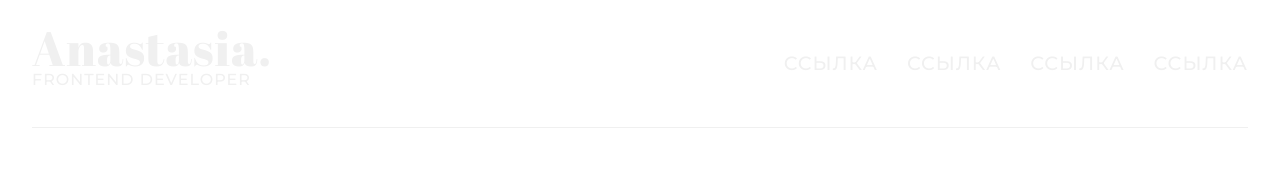
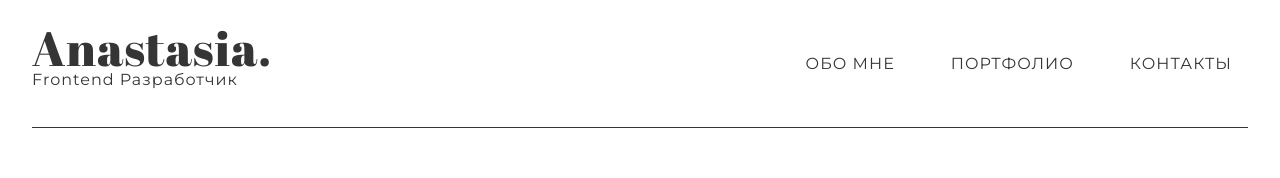
Before and after one commit to nastyakotova/portfolio, a React (Create React App) app: page / in a window 1280 px wide. Shown: the top 178 px of the page. Built offline with nearby package versions, Linux system fonts and the light colour scheme.

Commit message:
Изменена навигация

```diff
--- a/src/components/Navigation/Navigation.js
+++ b/src/components/Navigation/Navigation.js
@@ -1,18 +1,30 @@
+import React from 'react';
+import { useDispatch } from 'react-redux';
+import { Link } from 'react-router-dom';
+import { activatePopup, getContentType } from "../../store/popup/actionsCreators";
 import styles from './Navigation.module.scss';
 
 export default function Navigation() {
+  const dispatch = useDispatch();
+
   return (
     <div className={styles.blur}>
       <nav className={styles.navigation}>
         <div>
           <h1>Anastasia.</h1>
-          <p>Frontend Developer</p>
+          <p>Frontend Разработчик</p>
         </div>
         <div>
-          <a href="#">Ссылка</a>
-          <a href="#">Ссылка</a>
-          <a href="#">Ссылка</a>
-          <a href="#">Ссылка</a>
+          <Link to="/">Обо мне</Link>
+          <Link to="/portfolio">Портфолио</Link>
+          <a
+            href="/"
+            onClick={(event) => {
+              event.preventDefault();
+              dispatch(getContentType('contacts'));
+              dispatch(activatePopup());
+            }}
+          >Контакты</a>
         </div>
       </nav>
     </div>
--- a/src/components/Navigation/Navigation.module.scss
+++ b/src/components/Navigation/Navigation.module.scss
@@ -1,10 +1,11 @@
-$text_color: #f0f0f0;
+$text_color: #353535;
+$shadow: rgba(0, 0, 0, 0.25);
 
 .blur {
   position: fixed;
   top: 0;
   left: 0;
-  z-index: 9999;
+  z-index: 1000;
   width: 100%;
   backdrop-filter: blur(5px);
 }
@@ -23,23 +24,19 @@ $text_color: #f0f0f0;
     font-family: 'Abril Fatface', cursive;
   }
 
-  p {
-    font-size: 1em;
-    text-transform: uppercase;
-    font-weight: 500;
-  }
-
   a {
     color: $text_color;
     text-decoration: none;
     margin: 0 0 0 1.5em;
-    font-size: 1.2em;
+    font-size: 1em;
     text-transform: uppercase;
-    font-weight: 500;
+    font-weight: 400;
+    padding: 0.5em 1em;
+    border-radius: 50vh;
+    transition: 0.2s;
 
     &:hover {
-      text-decoration: line-through;
-      transition: 10s;
+      box-shadow: 0 5px 10px $shadow;
     }
   }
 }
```
